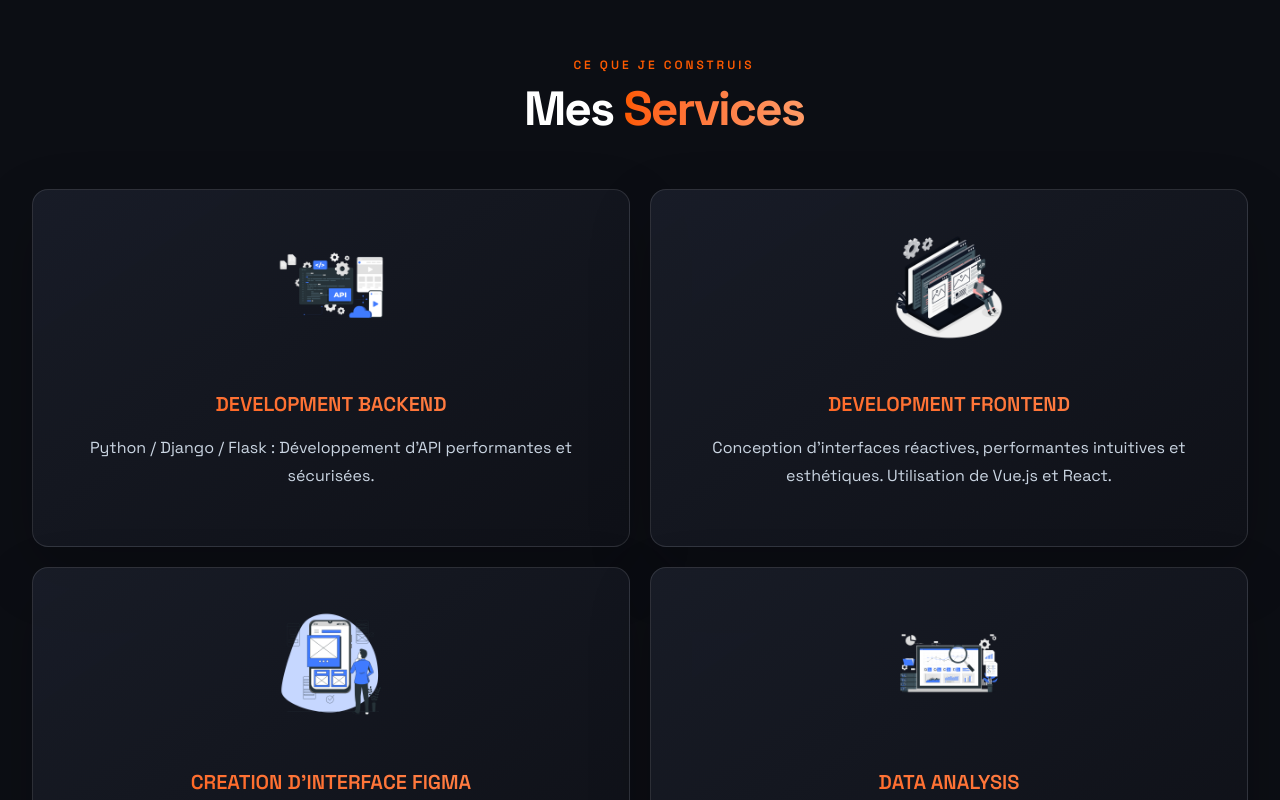
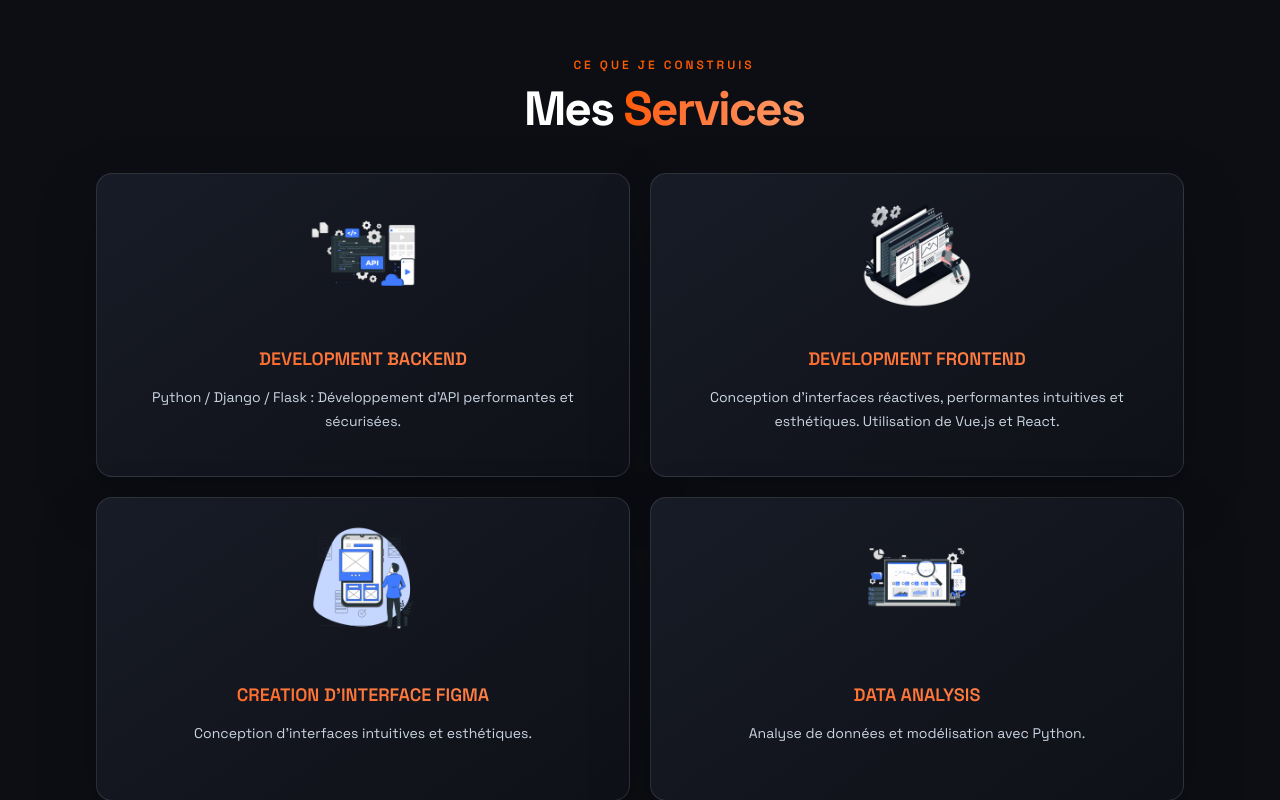
Before and after one commit to adri-2/my-portfolio, a React app: page / in a window 1280 px wide. Shown: the part 920-1720 px from the top of the page. Built offline with nearby package versions, Linux system fonts and the light colour scheme; the HTML template or start-up script is replaced by a standard one.

Commit message:
fix:ServicesSection

```diff
--- a/src/components/ServicesSection.jsx
+++ b/src/components/ServicesSection.jsx
@@ -40,32 +40,32 @@ function ServicesSection() {
         <p className="mb-3 text-center text-xs font-semibold uppercase tracking-[0.25em] text-primary">Ce que je construis</p>
         <h2 className="section-heading text-center text-4xl font-bold text-white md:text-5xl">
           Mes{" "}
-          <span className="text-transparent bg-clip-text bg-gradient-to-r from-primary to-secondary">
+          <span className="text-transparent bg-clip-text bg-linear-to-r from-primary to-secondary">
             Services
           </span>
         </h2>
       </div>
-      <div className="grid grid-cols-1 gap-5 pt-10 sm:grid-cols-2 md:pt-14">
+      <div className="grid grid-cols-1 gap-4 px-3 pt-8 sm:grid-cols-2 sm:px-6 md:gap-5 md:px-10 md:pt-10 xl:px-16">
         {SERVICES.map((service) => (
           <div
             key={service.id}
             data-aos="fade-up"
             data-aos-delay={service.id * 100}
-            className="surface-card group rounded-2xl px-7 py-8 transition duration-500 hover:-translate-y-2 hover:border-primary/70 hover:shadow-[0_1rem_3rem_rgba(254,90,0,0.1)] md:py-10"
+            className="surface-card group flex min-h-72 flex-col rounded-2xl px-5 py-5 transition duration-500 hover:-translate-y-2 hover:border-primary/70 hover:shadow-[0_1rem_3rem_rgba(254,90,0,0.1)] sm:min-h-76 sm:px-6 sm:py-6"
           >
-            <div className="mx-auto h-16 text-center xl:h-28 xl:w-28 mb-16 md:mb-0">
+            <div className="mx-auto flex h-24 w-24 items-center justify-center text-center sm:h-28 sm:w-28">
               <img
                 src={service.icon}
                 alt={service.name}
                 loading="lazy"
-                className="h-56 object-contain transition duration-500 group-hover:scale-105 md:h-28"
+                className="h-full w-full object-contain transition duration-500 group-hover:scale-105"
               />
             </div>
-            <div className="text-center flex flex-col justify-end md:py-0 md:my-4 py-12 my-8">
-              <h3 className="pt-8 text-lg font-semibold uppercase text-transparent bg-clip-text bg-gradient-to-tr from-primary to-secondary lg:text-xl">
+            <div className="flex flex-1 flex-col justify-center text-center">
+              <h3 className="pt-4 text-base font-semibold uppercase text-transparent bg-clip-text bg-linear-to-tr from-primary to-secondary sm:text-lg">
                 {service.name}
               </h3>
-              <p className="pt-4 text-sm leading-7 text-slate-300 md:text-base">
+              <p className="pt-3 text-sm leading-6 text-slate-300">
                 {service.description}
               </p>
             </div>
```
